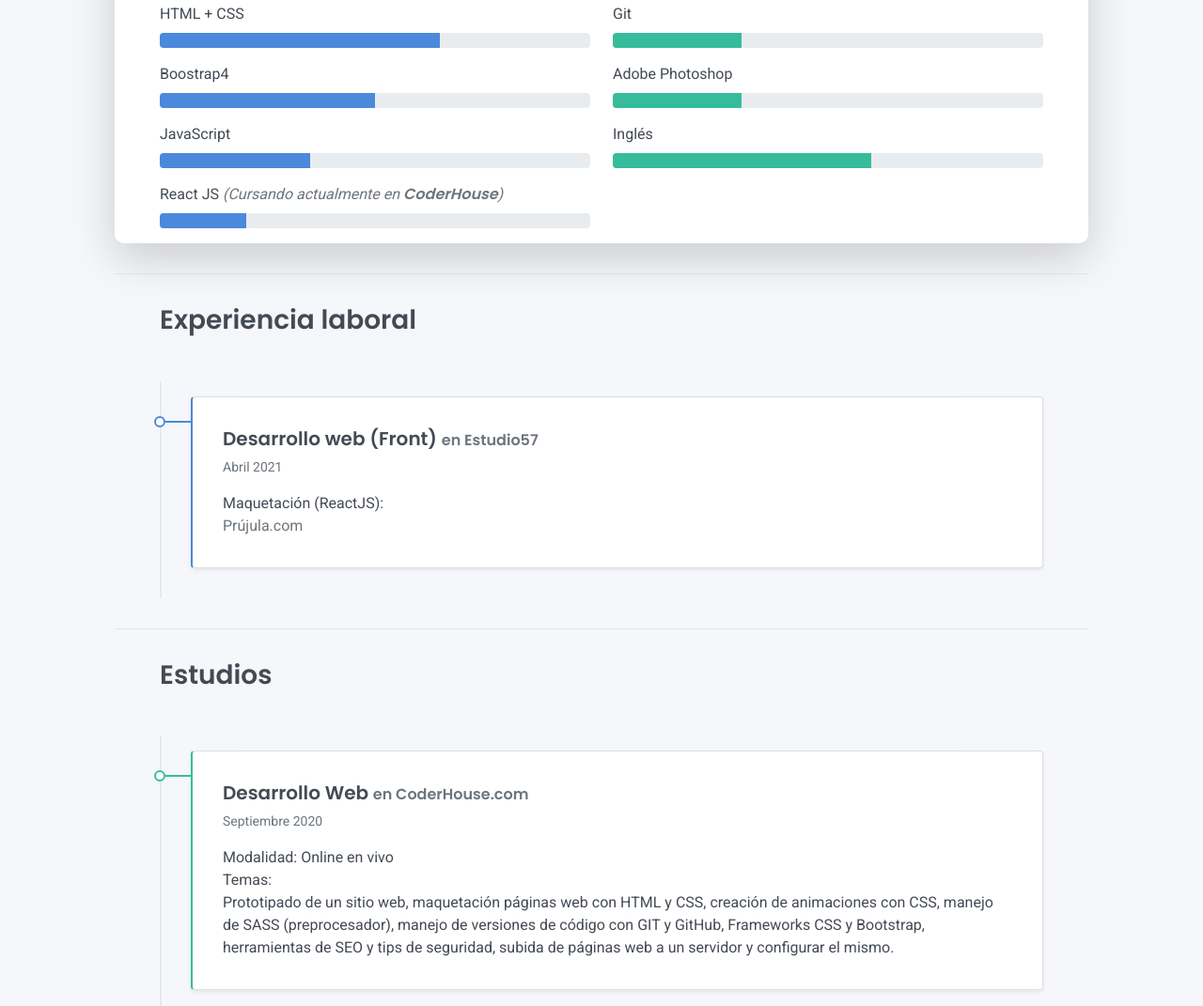
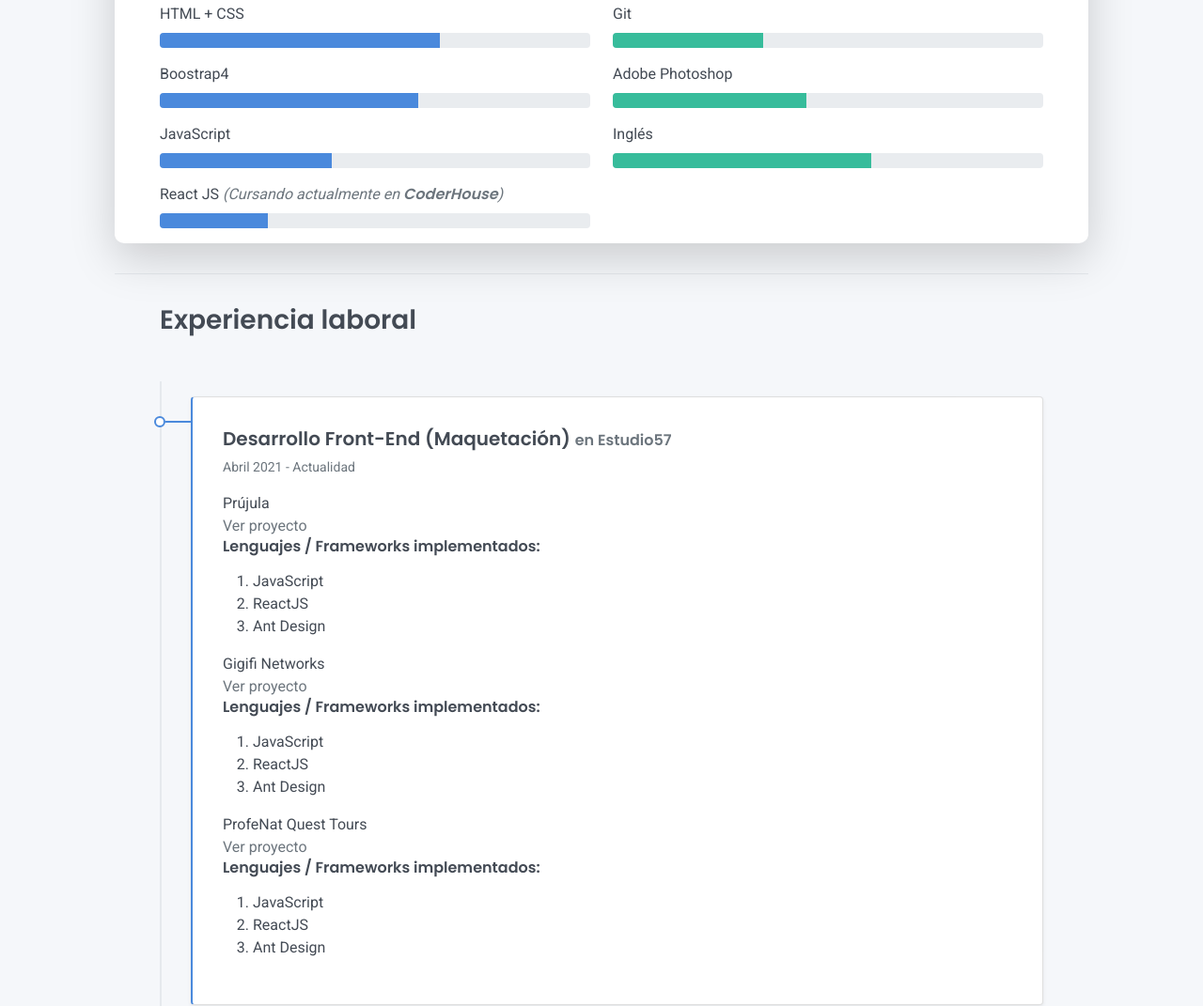
Before and after one commit to Sakuriola/CV, a plain HTML site: page index.html in a window 1280 px wide. Shown: the part 765-1836 px from the top of the page at 94% size. Drawn offline with Linux system fonts and the light colour scheme.

Commit message:
Modificación y actualización de algunas secciones del cv en español

```diff
--- a/index.html
+++ b/index.html
@@ -38,14 +38,12 @@
         <div class="site-nav">
           <nav role="navigation">
             <ul class="nav justify-content-center">
-              <li class="nav-item"><a class="nav-link" href="https://www.instagram.com/sakuriola/" title="Instagram"><i
-                    class="fab fa-instagram"></i><span class="menu-title sr-only">Instagram</span></a>
-              </li>
+
               <li class="nav-item"><a class="nav-link" href="https://github.com/Sakuriola" title="Github"><i
                     class="fab fa-github"></i><span class="menu-title sr-only">Github</span></a>
               </li>
-              <li class="nav-item"><a class="nav-link" href="https://www.linkedin.com/in/fabiorlan-d-yan-7870341ba/" title="Github"><i
-                    class="fab fa-linkedin"></i><span class="menu-title sr-only">LinkedIn</span></a>
+              <li class="nav-item"><a class="nav-link" href="https://www.linkedin.com/in/fabiorlan-d-yan-7870341ba/"
+                  title="Github"><i class="fab fa-linkedin"></i><span class="menu-title sr-only">LinkedIn</span></a>
               </li>
             </ul>
           </nav>
@@ -95,14 +93,13 @@
                   <div class="pb-1">Teléfonos</div>
                 </div>
                 <div class="col-sm-8">
-                  <div class="pb-1 text-secondary">+573219118095 (Cel)</div>
-                  <div class="pb-1 text-secondary">+582128724164</div>
+                  <div class="pb-1 text-secondary">+573219118095</div>
                 </div>
                 <div class="col-sm-4">
                   <div class="pb-1">Residencia</div>
                 </div>
                 <div class="col-sm-8">
-                  <div class="pb-1 text-secondary">Caracas, Venezuela</div>
+                  <div class="pb-1 text-secondary">Cúcuta, Norte de Santander, Colombia</div>
                 </div>
               </div>
             </div>
@@ -124,23 +121,23 @@
               <div class="mb-2"><span>Boostrap4</span>
                 <div class="progress my-1">
                   <div class="progress-bar bg-primary" role="progressbar" data-aos="zoom-in-right" data-aos-delay="200"
-                    data-aos-anchor=".skills-section" style="width: 50%" aria-valuenow="85" aria-valuemin="0"
+                    data-aos-anchor=".skills-section" style="width: 60%" aria-valuenow="85" aria-valuemin="0"
                     aria-valuemax="100"></div>
                 </div>
               </div>
               <div class="mb-2"><span>JavaScript</span>
                 <div class="progress my-1">
                   <div class="progress-bar bg-primary" role="progressbar" data-aos="zoom-in-right" data-aos-delay="300"
-                    data-aos-anchor=".skills-section" style="width: 35%" aria-valuenow="75" aria-valuemin="0"
+                    data-aos-anchor=".skills-section" style="width: 40%" aria-valuenow="75" aria-valuemin="0"
                     aria-valuemax="100"></div>
                 </div>
               </div>
               <div class="mb-2"><span>React JS <span class="progress-subtitle">(Cursando actualmente en
                     <a class="course-link text-muted h6"
-                    href="https://www.coderhouse.com/">CoderHouse</a>)</span></span>
+                      href="https://www.coderhouse.com/">CoderHouse</a>)</span></span>
                 <div class="progress my-1">
                   <div class="progress-bar bg-primary" role="progressbar" data-aos="zoom-in-right" data-aos-delay="300"
-                    data-aos-anchor=".skills-section" style="width: 20%" aria-valuenow="75" aria-valuemin="0"
+                    data-aos-anchor=".skills-section" style="width: 25%" aria-valuenow="75" aria-valuemin="0"
                     aria-valuemax="100"></div>
                 </div>
               </div>
@@ -149,14 +146,14 @@
               <div class="mb-2"><span>Git</span>
                 <div class="progress my-1">
                   <div class="progress-bar bg-success" role="progressbar" data-aos="zoom-in-right" data-aos-delay="400"
-                    data-aos-anchor=".skills-section" style="width: 30%" aria-valuenow="90" aria-valuemin="0"
+                    data-aos-anchor=".skills-section" style="width: 35%" aria-valuenow="90" aria-valuemin="0"
                     aria-valuemax="100"></div>
                 </div>
               </div>
               <div class="mb-2"><span>Adobe Photoshop</span>
                 <div class="progress my-1">
                   <div class="progress-bar bg-success" role="progressbar" data-aos="zoom-in-right" data-aos-delay="400"
-                    data-aos-anchor=".skills-section" style="width: 30%" aria-valuenow="90" aria-valuemin="0"
+                    data-aos-anchor=".skills-section" style="width: 45%" aria-valuenow="90" aria-valuemin="0"
                     aria-valuemax="100"></div>
                 </div>
               </div>
@@ -177,10 +174,35 @@
         <div class="timeline">
           <div class="timeline-card timeline-card-primary card shadow-sm">
             <div class="card-body">
-              <div class="h5 mb-1">Desarrollo web (Front) <span class="text-muted h6">en Estudio57</span></div>
-              <div class="text-muted text-small mb-2">Abril 2021</div>
-              <div>Maquetación (ReactJS):<br>
-                <a class="link-route" href="https://prujula.com/">Prújula.com</a>
+              <div class="h5 mb-1">Desarrollo Front-End (Maquetación) <span class="text-muted h6">en Estudio57</span>
+              </div>
+              <div class="text-muted text-small mb-2">Abril 2021 - Actualidad</div>
+              <div>Prújula<br>
+                <a class="link-route" href="https://prujula.com/">Ver proyecto</a>
+                <h6>Lenguajes / Frameworks implementados:</h6>
+                <ol>
+                  <li>JavaScript</li>
+                  <li>ReactJS</li>
+                  <li>Ant Design</li>
+                </ol>
+              </div>
+              <div>Gigifi Networks<br>
+                <a class="link-route" href="https://www.gigifinet.com/icon/form/">Ver proyecto</a>
+                <h6>Lenguajes / Frameworks implementados:</h6>
+                <ol>
+                  <li>JavaScript</li>
+                  <li>ReactJS</li>
+                  <li>Ant Design</li>
+                </ol>
+              </div>
+              <div>ProfeNat Quest Tours<br>
+                <a class="link-route" href="https://www.profenat.com/">Ver proyecto</a>
+                <h6>Lenguajes / Frameworks implementados:</h6>
+                <ol>
+                  <li>JavaScript</li>
+                  <li>ReactJS</li>
+                  <li>Ant Design</li>
+                </ol>
               </div>
             </div>
           </div>
@@ -201,7 +223,8 @@
                 Temas:<br>
                 Prototipado de un sitio web, maquetación páginas web con HTML y CSS, creación de animaciones con CSS,
                 manejo de SASS (preprocesador), manejo de versiones de código con GIT y GitHub, Frameworks CSS y
-                Bootstrap, herramientas de SEO y tips de seguridad, subida de páginas web a un servidor y configurar el
+                Bootstrap, herramientas de SEO y tips de seguridad, subida de páginas web a un servidor y configurar
+                el
                 mismo.
               </div>
             </div>
@@ -214,8 +237,23 @@
               <div class="text-muted text-small mb-2">Junio 2021</div>
               <div>Modalidad: Online en vivo<br>
                 Temas:<br>
-                Fundamentos de JavaScript, programación orientada a objetos, trabajo con el DOM, eventos, validación de
+                Fundamentos de JavaScript, programación orientada a objetos, trabajo con el DOM, eventos, validación
+                de
                 formularios, jQuery y AJAX
+              </div>
+            </div>
+          </div>
+          <div class="timeline-card timeline-card-success card shadow-sm">
+            <div class="card-body">
+              <div class="h5 mb-1">Photoshop & Illustrator<span class="text-muted h6"> en <a
+                    class="course-link text-muted h6" href="https://www.coderhouse.com/">CoderHouse.com</a></span>
+              </div>
+              <div class="text-muted text-small mb-2">Marzo 2022</div>
+              <div>Modalidad: Online en vivo<br>
+                Temas:<br>
+                Diseño equilibrado , teoría del color y su función en el Diseño Gráfico, tipografía, branding, diseño de
+                logo (Creación, bocetado, producto final), edición, composición y corrección fotográfica, manual de
+                marca (Mockups), creación de GIFs
               </div>
             </div>
           </div>
@@ -224,10 +262,11 @@
               <div class="h5 mb-1">ReactJS<span class="text-muted h6"> en <a class="course-link text-muted h6"
                     href="https://www.coderhouse.com/">CoderHouse.com</a></span>
               </div>
-              <div class="text-muted text-small mb-2">Noviembre 2021</div>
+              <div class="text-muted text-small mb-2">Junio 2022</div>
               <div>Modalidad: Online en vivo<br>
                 Temas:<br>
-                Programación por componentes mediante JavaScript, JS, ES6, utilización de flujo de datos, manejo de rutas utilizando Firebase, virtual DOM y aplicaciones SPA.
+                Programación por componentes mediante JavaScript, JS, ES6, utilización de flujo de datos, manejo de
+                rutas utilizando Firebase, virtual DOM y aplicaciones SPA.
               </div>
             </div>
           </div>
@@ -243,14 +282,11 @@
         <div class="footer-nav">
           <nav role="navigation">
             <ul class="nav justify-content-center">
-              <li class="nav-item"><a class="nav-link" href="https://www.instagram.com/sakuriola/" title="Instagram"><i
-                    class="fab fa-instagram"></i><span class="menu-title sr-only">Instagram</span></a>
-              </li>
               <li class="nav-item"><a class="nav-link" href="https://github.com/Sakuriola" title="Github"><i
                     class="fab fa-github"></i><span class="menu-title sr-only">Github</span></a>
               </li>
-              <li class="nav-item"><a class="nav-link" href="https://www.linkedin.com/in/fabiorlan-d-yan-7870341ba/" title="Github"><i
-                    class="fab fa-linkedin"></i><span class="menu-title sr-only">LinkedIn</span></a>
+              <li class="nav-item"><a class="nav-link" href="https://www.linkedin.com/in/fabiorlan-d-yan-7870341ba/"
+                  title="Github"><i class="fab fa-linkedin"></i><span class="menu-title sr-only">LinkedIn</span></a>
               </li>
             </ul>
           </nav>
```
